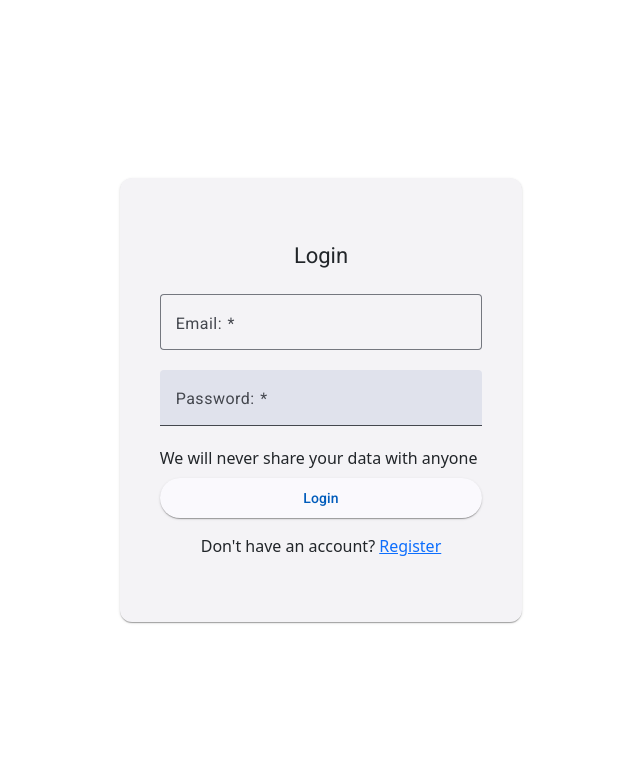
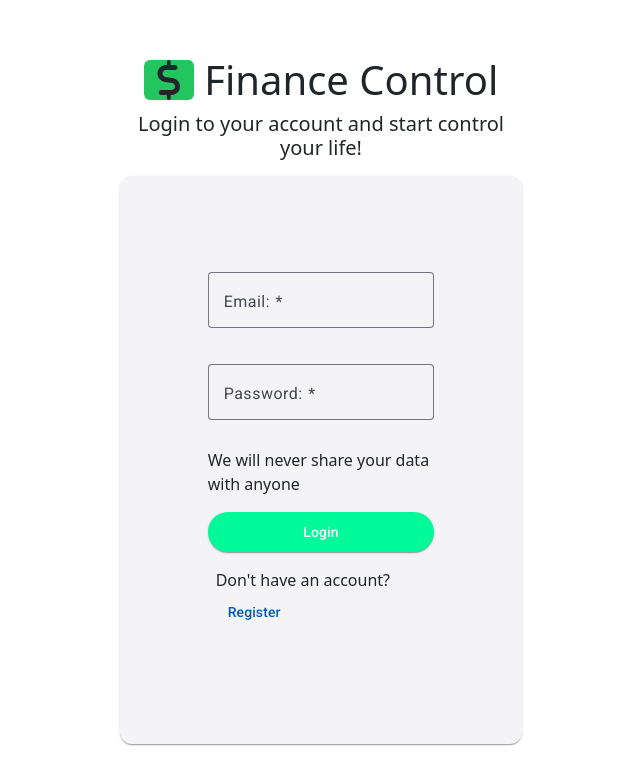
Before and after one commit to GuedesJoaoVictor/web-client-finance-control, an Angular app: page /login in a window 1280 px wide. Shown: the top 784 px of the page, without its empty margins (319-959 px from the left). Built offline with nearby package versions, Linux system fonts and the light colour scheme.

Commit message:
feat - Estilizando tela de login

```diff
--- a/angular.json
+++ b/angular.json
@@ -27,7 +27,8 @@
             "styles": [
               "src/custom-theme.scss",
               "src/styles.css",
-              "node_modules/bootstrap/scss/bootstrap.scss"
+              "node_modules/bootstrap/scss/bootstrap.scss",
+              "node_modules/@fortawesome/fontawesome-free/css/all.min.css"
             ]
           },
           "configurations": {
--- a/package.json
+++ b/package.json
@@ -31,6 +31,11 @@
     "@angular/material": "^21.0.3",
     "@angular/platform-browser": "^21.0.0",
     "@angular/router": "^21.0.0",
+    "@fortawesome/angular-fontawesome": "^4.0.0",
+    "@fortawesome/fontawesome-free": "^7.1.0",
+    "@fortawesome/fontawesome-svg-core": "^7.1.0",
+    "@fortawesome/free-brands-svg-icons": "^7.1.0",
+    "@fortawesome/free-solid-svg-icons": "^7.1.0",
     "bootstrap": "^5.3.8",
     "rxjs": "~7.8.0",
     "tslib": "^2.3.0"
--- a/src/app/core/dto/user.dto.ts
+++ b/src/app/core/dto/user.dto.ts
@@ -1,6 +1,7 @@
 export class UserDTO {
   id?: string;
   uuid?: string;
+  cpf?: string;
   email?: string;
   name?: string;
   role?: string;
--- a/src/app/core/services/auth.service.ts
+++ b/src/app/core/services/auth.service.ts
@@ -69,6 +69,7 @@ export class AuthService {
 
       return {
         uuid: decoded.sub,
+        cpf: decoded.cpf,
         email: decoded.email,
         name: decoded.name,
         role: decoded.role
--- a/src/app/login-component/login-component.css
+++ b/src/app/login-component/login-component.css
@@ -0,0 +1,7 @@
+.button-green {
+  background-color: mediumspringgreen !important;
+}
+
+.button-color-white{
+  color: white !important;
+}
--- a/src/app/login-component/login-component.html
+++ b/src/app/login-component/login-component.html
@@ -1,28 +1,32 @@
 <div class="d-flex align-items-center justify-content-center min-vh-100">
   <div class="row w-100">
     <div class="col-12 col-sm-8 col-md-6 col-lg-4 mx-auto">
-      <mat-card class="p-4">
-        <mat-card-header class="justify-content-center m-4">
-          <mat-card-title>Login</mat-card-title>
-        </mat-card-header>
-        <mat-card-content>
+      <div class="mb-3 flex flex-column align-items-center justify-center">
+        <h1 class="text-center fs-1">
+          <i class="fa fa-dollar bg-green-500 rounded"></i>
+          Finance Control
+        </h1>
+        <h3 class="text-center fs-5">Login to your account and start control your life!</h3>
+      </div>
+      <mat-card class="p-5">
+        <mat-card-content class="m-4">
           <form class="d-flex flex-column" [formGroup]="form">
-            <mat-form-field appearance="outline">
+            <mat-form-field appearance="outline" class="my-2">
               <mat-label>Email: </mat-label>
               <input matInput type="email" autocomplete="email" formControlName="email">
               <mat-error>Email is required</mat-error>
             </mat-form-field>
-            <mat-form-field>
+            <mat-form-field class="mt-2" appearance="outline">
               <mat-label>Password: </mat-label>
               <input matInput type="password" autocomplete="current-password" formControlName="password">
               <mat-error>Password is required</mat-error>
             </mat-form-field>
-            <mat-hint>We will never share your data with anyone</mat-hint>
-            <button mat-raised-button color="primary" class="my-2" type="submit" (click)="submit()">Login</button>
+            <mat-hint class="my-2">We will never share your data with anyone</mat-hint>
+            <button mat-raised-button class="my-2 button-green button-color-white" type="submit" (click)="submit()">Login</button>
             <mat-card-actions class="justify-content-center">
               <p>
                 Don't have an account?
-                <a href="/register">Register</a>
+                <a matButton href="/register">Register</a>
               </p>
             </mat-card-actions>
           </form>
--- a/src/styles.css
+++ b/src/styles.css
@@ -1,4 +1,99 @@
 /* You can add global styles to this file, and also import other style files */
+
+:root {
+  /* SLATE */
+  --slate-50:#f8fafc; --slate-100:#f1f5f9; --slate-200:#e2e8f0; --slate-300:#cbd5e1; --slate-400:#94a3b8; --slate-500:#64748b; --slate-600:#475569; --slate-700:#334155; --slate-800:#1e293b; --slate-900:#0f172a;
+
+
+  /* GRAY */
+  --gray-50:#f9fafb; --gray-100:#f3f4f6; --gray-200:#e5e7eb; --gray-300:#d1d5db; --gray-400:#9ca3af; --gray-500:#6b7280; --gray-600:#4b5563; --gray-700:#374151; --gray-800:#1f2937; --gray-900:#111827;
+
+
+  /* ZINC */
+  --zinc-50:#fafafa; --zinc-100:#f4f4f5; --zinc-200:#e4e4e7; --zinc-300:#d4d4d8; --zinc-400:#a1a1aa; --zinc-500:#71717a; --zinc-600:#52525b; --zinc-700:#3f3f46; --zinc-800:#27272a; --zinc-900:#18181b;
+
+
+  /* RED */
+  --red-50:#fef2f2; --red-100:#fee2e2; --red-200:#fecaca; --red-300:#fca5a5; --red-400:#f87171; --red-500:#ef4444; --red-600:#dc2626; --red-700:#b91c1c; --red-800:#991b1b; --red-900:#7f1d1d;
+
+
+  /* ORANGE */
+  --orange-50:#fff7ed; --orange-100:#ffedd5; --orange-200:#fed7aa; --orange-300:#fdba74; --orange-400:#fb923c; --orange-500:#f97316; --orange-600:#ea580c; --orange-700:#c2410c; --orange-800:#9a3412; --orange-900:#7c2d12;
+
+
+  /* AMBER */
+  --amber-50:#fffbeb; --amber-100:#fef3c7; --amber-200:#fde68a; --amber-300:#fcd34d; --amber-400:#fbbf24; --amber-500:#f59e0b; --amber-600:#d97706; --amber-700:#b45309; --amber-800:#92400e; --amber-900:#78350f;
+
+
+  /* YELLOW */
+  --yellow-50:#fefce8; --yellow-100:#fef9c3; --yellow-200:#fef08a; --yellow-300:#fde047; --yellow-400:#facc15; --yellow-500:#eab308; --yellow-600:#ca8a04; --yellow-700:#a16207; --yellow-800:#854d0e; --yellow-900:#713f12;
+
+
+  /* LIME */
+  --lime-50:#f7fee7; --lime-100:#ecfccb; --lime-200:#d9f99d; --lime-300:#bef264; --lime-400:#a3e635; --lime-500:#84cc16; --lime-600:#65a30d; --lime-700:#4d7c0f; --lime-800:#3f6212; --lime-900:#365314;
+
+
+  /* GREEN */
+  --green-50:#f0fdf4; --green-100:#dcfce7; --green-200:#bbf7d0; --green-300:#86efac; --green-400:#4ade80; --green-500:#22c55e; --green-600:#16a34a; --green-700:#15803d; --green-800:#166534; --green-900:#14532d;
+
+
+  /* EMERALD */
+  --emerald-50:#ecfdf5; --emerald-100:#d1fae5; --emerald-200:#a7f3d0; --emerald-300:#6ee7b7; --emerald-400:#34d399; --emerald-500:#10b981; --emerald-600:#059669; --emerald-700:#047857; --emerald-800:#065f46; --emerald-900:#064e3b;
+
+
+  /* TEAL */
+  --teal-50:#f0fdfa; --teal-100:#ccfbf1; --teal-200:#99f6e4; --teal-300:#5eead4; --teal-400:#2dd4bf; --teal-500:#14b8a6; --teal-600:#0d9488; --teal-700:#0f766e; --teal-800:#115e59; --teal-900:#134e4a;
+
+
+  /* CYAN */
+  --cyan-50:#ecfeff; --cyan-100:#cffafe; --cyan-200:#a5f3fc; --cyan-300:#67e8f9; --cyan-400:#22d3ee; --cyan-500:#06b6d4; --cyan-600:#0891b2; --cyan-700:#0e7490; --cyan-800:#155e75; --cyan-900:#164e63;
+
+
+  /* SKY */
+  --sky-50:#f0f9ff; --sky-100:#e0f2fe; --sky-200:#bae6fd; --sky-300:#7dd3fc; --sky-400:#38bdf8; --sky-500:#0ea5e9; --sky-600:#0284c7; --sky-700:#0369a1; --sky-800:#075985; --sky-900:#0c4a6e;
+
+
+  /* BLUE */
+  --blue-50:#eff6ff; --blue-100:#dbeafe; --blue-200:#bfdbfe; --blue-300:#93c5fd; --blue-400:#60a5fa; --blue-500:#3b82f6; --blue-600:#2563eb; --blue-700:#1d4ed8; --blue-800:#1e40af; --blue-900:#1e3a8a;
+
+
+  /* INDIGO */
+  --indigo-50:#eef2ff; --indigo-100:#e0e7ff; --indigo-200:#c7d2fe; --indigo-300:#a5b4fc; --indigo-400:#818cf8; --indigo-500:#6366f1; --indigo-600:#4f46e5; --indigo-700:#4338ca; --indigo-800:#3730a3; --indigo-900:#312e81;
+
+
+  /* VIOLET */
+  --violet-50:#f5f3ff; --violet-100:#ede9fe; --violet-200:#ddd6fe; --violet-300:#c4b5fd; --violet-400:#a78bfa; --violet-500:#8b5cf6; --violet-600:#7c3aed; --violet-700:#6d28d9; --violet-800:#5b21b6; --violet-900:#4c1d95;
+
+
+  /* PURPLE */
+  --purple-50:#faf5ff; --purple-100:#f3e8ff; --purple-200:#e9d5ff; --purple-300:#d8b4fe; --purple-400:#c084fc; --purple-500:#a855f7; --purple-600:#9333ea; --purple-700:#7e22ce; --purple-800:#6b21a8; --purple-900:#581c87;
+
+
+  /* PINK */
+  --pink-50:#fdf2f8; --pink-100:#fce7f3; --pink-200:#fbcfe8; --pink-300:#f9a8d4; --pink-400:#f472b6; --pink-500:#ec4899; --pink-600:#db2777; --pink-700:#be185d; --pink-800:#9d174d; --pink-900:#831843;
+}
+
+/* TEXT */
+[class^="text-"] { color: inherit; }
+.text-red-500 { color: var(--red-500); }
+.text-green-500 { color: var(--green-500); }
+.text-blue-500 { color: var(--blue-500); }
+.text-yellow-500 { color: var(--yellow-500); }
+.text-purple-500 { color: var(--purple-500); }
+
+
+/* BACKGROUND */
+.bg-red-500 { background-color: var(--red-500); }
+.bg-green-500 { background-color: var(--green-500); }
+.bg-blue-500 { background-color: var(--blue-500); }
+.bg-yellow-500 { background-color: var(--yellow-500); }
+.bg-purple-500 { background-color: var(--purple-500); }
+
+
+/* BORDER */
+.border-red-500 { border-color: var(--red-500); }
+.border-green-500 { border-color: var(--green-500); }
+.border-blue-500 { border-color: var(--blue-500); }
 
 html, body { height: 100%; }
 body { margin: 0; font-family: Roboto, "Helvetica Neue", sans-serif; }
```
Also changed, not shown: src/app/login-component/login-component.ts (+10 -6 lines), 1 other file (tests, documents, lock files or other folders).
